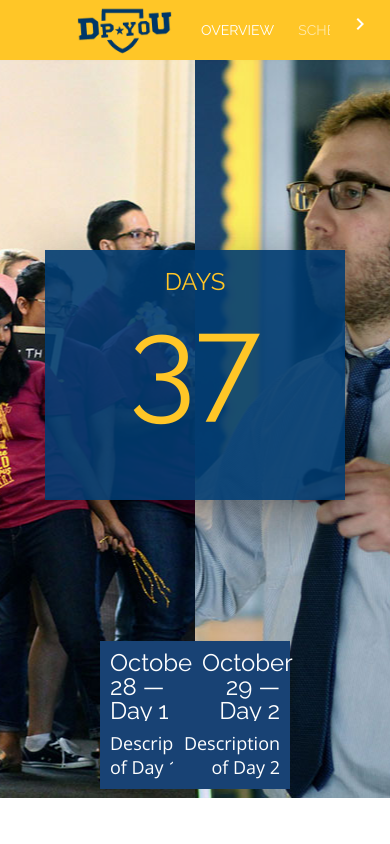
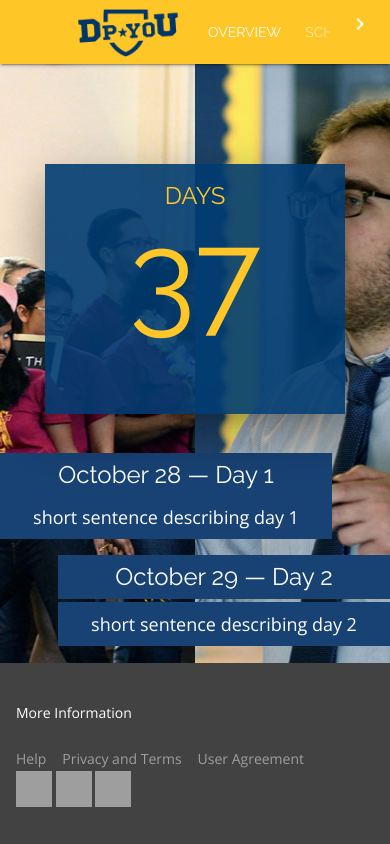
Before and after one commit to wqu01/dpyou, a plain HTML site: page index.html in a window 390 px wide. Drawn offline with nearby package versions, Linux system fonts and the light colour scheme; a script that the page names is missing.

Commit message:
added footer

```diff
--- a/css/styles.css
+++ b/css/styles.css
@@ -32,21 +32,21 @@ html, body {
 =====================
 */
 .mdl-layout__tab-bar-container{
-	height: 60px;
+	height: 64px;
 }
-.mdl-layout__tab-bar{
+.mdl-layout__tab-bar,
+.mdl-layout__tab-bar-button {
 	height: 64px;
 }
 .logo-image {
 	height: 100%;
 }
 .mdl-layout__tab{
-	height: 60px;
-	line-height: 60px;
+	height: 64px;
+	line-height: 64px;
 }
-.mdl-layout__header {
-	height: 0px;
-}
+
+
 /*
 ======================
 	landing
@@ -183,6 +183,7 @@ hr {
 .hotel-img {
 	max-width: 360px;
 	border: 7px solid rgb(0,59,112);
+	margin: auto;
 }
 .description {
 
@@ -310,9 +311,46 @@ hr {
 	.show-mobile {
 		display: block;
 	}
-}
+	.background-left,
+	.background-right{
+	 width: 50%;
+	 margin: 0;
+	}
 @media (max-width:425px){
 	.landing-text-container{
 		margin-left: 10px;
 	}
 }
+@media (max-width:750px){
+	.countdown-box {
+		top: 300px;
+	}
+	p.head-left{
+		bottom: 25%;
+		left: 0px;
+	}
+	p.subhead-left{
+		bottom: 18%;
+		left: 0px;
+	}
+	p.head-right{
+		bottom: 48px;
+		right: 0px;
+	}
+	p.subhead-right{
+		bottom: 1px;
+		right: 0px;
+	}
+
+	p.head-left,
+	p.subhead-left,
+	p.head-right,
+	p.subhead-right{
+		text-align: center;
+		width: 80%;
+		z-index: 2;
+
+	}
+
+
+}
--- a/index.html
+++ b/index.html
@@ -11,21 +11,14 @@
 
 	<script src="js/material.min.js"></script>
   <script src="https://ajax.googleapis.com/ajax/libs/jquery/1.12.4/jquery.min.js"></script>
-
+  <script src="https://cdnjs.cloudflare.com/ajax/libs/scrollReveal.js/3.1.4/scrollreveal.js"></script>
   <script src="js/script.js"></script>
 
   <link rel="stylesheet" href="https://fonts.googleapis.com/icon?family=Material+Icons">
   <link href="https://fonts.googleapis.com/css?family=Open+Sans|Raleway:400,600" rel="stylesheet">
 
-
-
-
-
-
-
-
-
 </head>
+<body>
 <!-- Simple header with scrollable tabs. -->
 <div class="mdl-layout mdl-js-layout mdl-layout--fixed-header">
   <header id="header-menu" class="mdl-layout__header">
@@ -41,7 +34,7 @@
       <a href="#scroll-tab-2" class="mdl-layout__tab">Sched</a>
       <a href="#scroll-tab-3" class="mdl-layout__tab">For Participants</a>
       <a href="#scroll-tab-4" class="mdl-layout__tab">For School Leaders</a>
-      <a href="#scroll-tab-5" class="mdl-layout__tab">For Presenters</a>
+      <a href="#scroll-tab-5" class="mdl-layout__tab">For Presenters &emsp;&emsp;&emsp;&emsp;</a>
     </div>
   </header>
 
@@ -69,20 +62,19 @@
 
               </div>
                 <p class="landing-text landing-head head head-left">October 28 &mdash; Day 1</p>
-                <p class="landing-text landing-subhead subhead subhead-left">Description of Day 1</p>
+                <p class="landing-text landing-subhead subhead subhead-left">short sentence describing day 1</p>
 
               <div id="right-pic" class="background-right mdl-cell mdl-cell--6-col mdl-typography--display-2">
 
               </div>
               <p class="landing-text landing-head head head-right">October 29 &mdash; Day 2</p>
-              <p class="landing-text landing-subhead subhead subhead-right">Description of Day 2</p>
-              <!-- add max screen size 900 here -->
+              <p class="landing-text landing-subhead subhead subhead-right">short sentence describing day 2</p>
           </div>
         </div>
 
         <!-- min width 1024px -->
         <div class="information-container__head mdl-grid hide-mobile">
-          <div id="lll" class="lines mdl-cell mdl-cell--12-col"><span class="information-head__text head">DP YOU 2016 &mdash;  Mariott Dowtown, Philadelphia, PA</span></div>
+          <div class="lines mdl-cell mdl-cell--12-col"><span class="information-head__text head">DP YOU 2016 &mdash;  Mariott Dowtown, Philadelphia, PA</span></div>
         </div>
 
         <!-- mobile version -->
@@ -274,8 +266,31 @@
       </div>
     </section>
   </main>
+
+<footer class="mdl-mini-footer">
+  <div class="mdl-mini-footer__left-section">
+    <div class="mdl-logo">
+      More Information
+    </div>
+    <ul class="mdl-mini-footer__link-list">
+      <li><a href="#">Help</a></li>
+      <li><a href="#">Privacy and Terms</a></li>
+      <li><a href="#">User Agreement</a></li>
+    </ul>
+  </div>
+  <div class="mdl-mini-footer__right-section">
+    <button class="mdl-mini-footer__social-btn"></button>
+    <button class="mdl-mini-footer__social-btn"></button>
+    <button class="mdl-mini-footer__social-btn"></button>
+  </div>
+</footer>
+
+
 </div>
 
-<body>
+
+
+
 </body>
+
 </html>
```
Also changed, not shown: js/script.js (+11 -0 lines).
